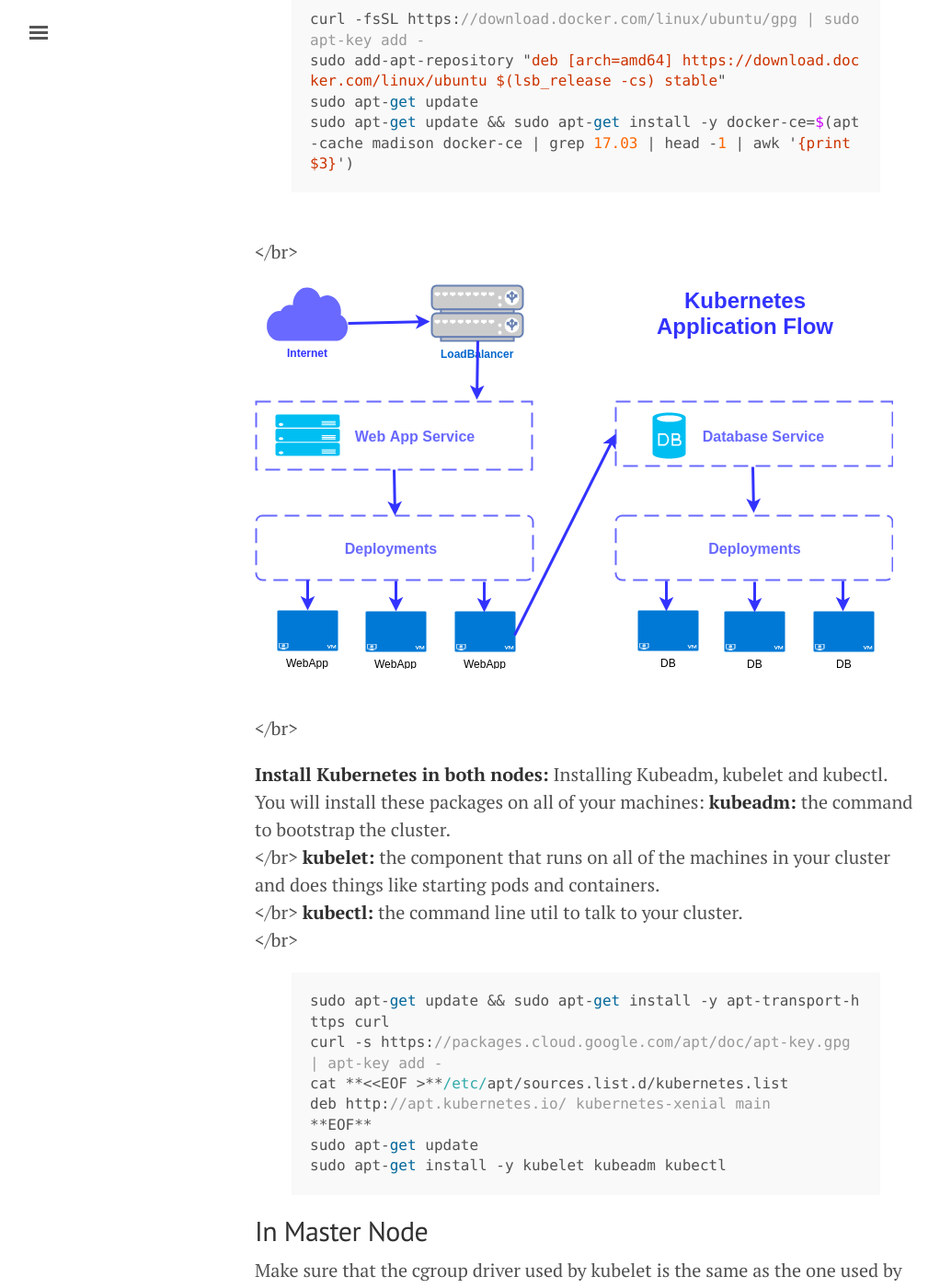
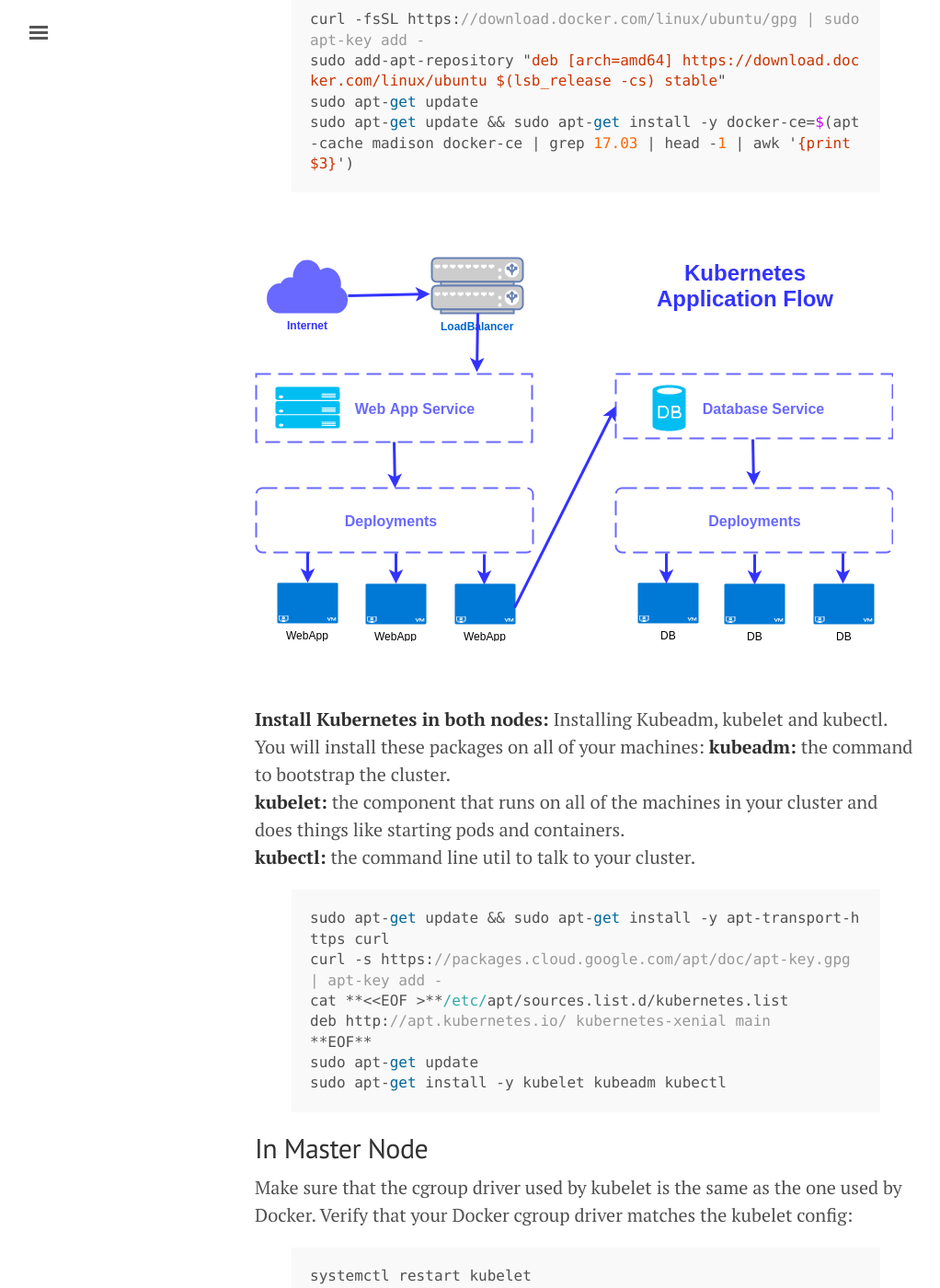
Before and after one commit to ratulbasak/ratulbasak.github.io, a Jekyll site: the page built from _posts/2018-06-05-Configure-Kubernetes-Cluster-on-Ubuntu.md, in a window 1280 px wide and 1400 px high, scrolled down 1034 px. Shown: the whole window at 92% size, without its empty margins (3-1025 px from the left). Built offline with Jekyll 4.4.1, drawn with Linux system fonts in a browser that asks for light colours.

Commit message:
adding kube setup post

```diff
--- a/_posts/2018-06-05-Configure-Kubernetes-Cluster-on-Ubuntu.md
+++ b/_posts/2018-06-05-Configure-Kubernetes-Cluster-on-Ubuntu.md
@@ -39,7 +39,7 @@ sudo apt-get update
 sudo apt-get update && sudo apt-get install -y docker-ce=$(apt-cache madison docker-ce | grep 17.03 | head -1 | awk '{print $3}')
 {% endhighlight %}
 
-<br></br>
+<br>
 
 
 
@@ -47,13 +47,13 @@ sudo apt-get update && sudo apt-get install -y docker-ce=$(apt-cache madison doc
 
 
 
-<br></br>
+<br>
 
 **Install Kubernetes in both nodes:**
 Installing Kubeadm, kubelet and kubectl. You will install these packages on all of your machines:
-**kubeadm:** the command to bootstrap the cluster. <br></br>
-**kubelet:** the component that runs on all of the machines in your cluster and does things like starting pods and containers. <br></br>
-**kubectl:** the command line util to talk to your cluster. <br></br>
+**kubeadm:** the command to bootstrap the cluster. <br>
+**kubelet:** the component that runs on all of the machines in your cluster and does things like starting pods and containers. <br>
+**kubectl:** the command line util to talk to your cluster. <br>
 
 {% highlight js %}
 sudo apt-get update && sudo apt-get install -y apt-transport-https curl
```
